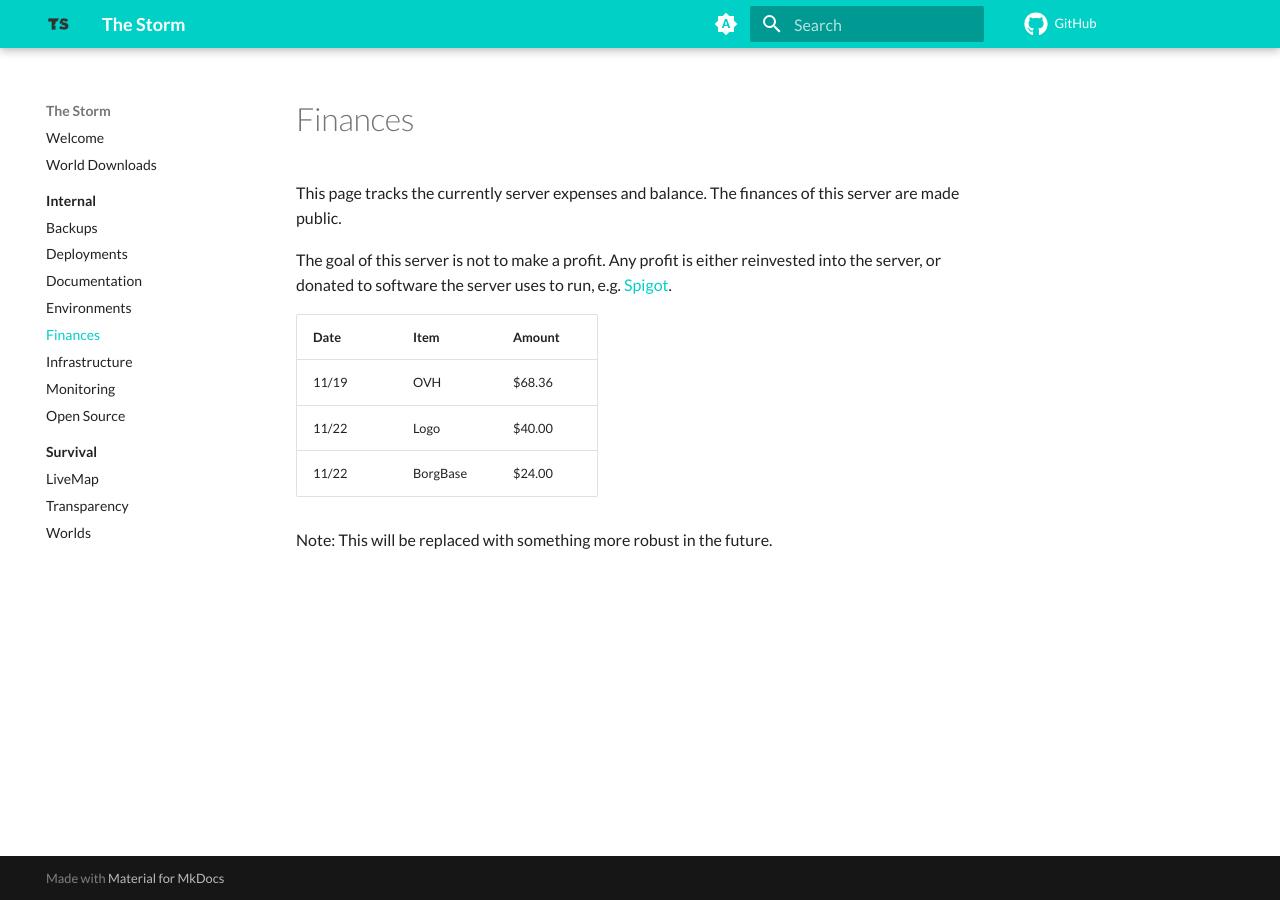
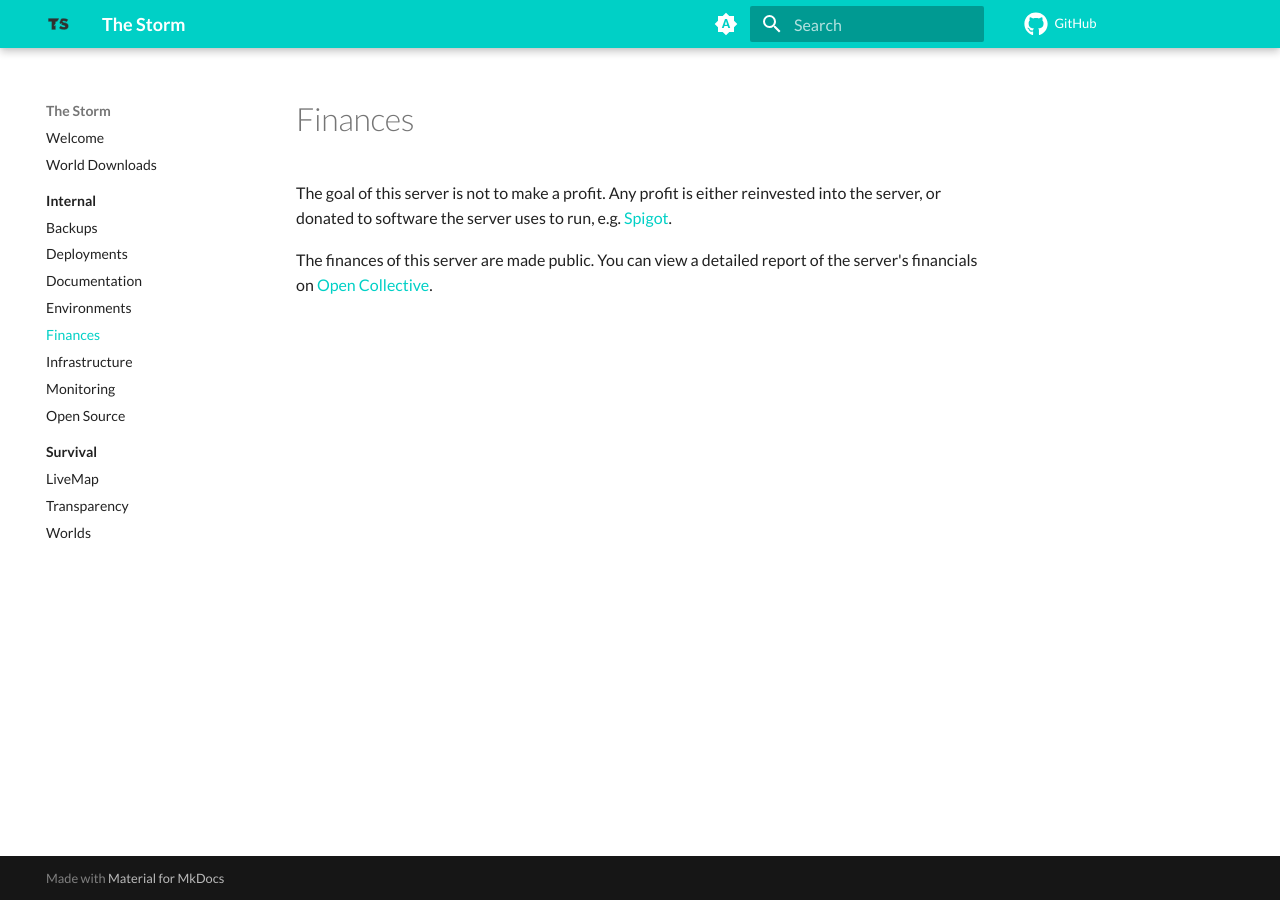
Before and after one commit to the-storm-mc/monorepo, an MkDocs documentation site: the page built from docs/docs/internal/finances.md, in a window 1280 px wide. Built offline with MkDocs 1.6.1 and Material for MkDocs 9.7.7, drawn with Linux system fonts in a browser that asks for light colours; comment, search, counter and statistics services are not loaded.

Commit message:
more updates

```diff
--- a/docs/docs/internal/finances.md
+++ b/docs/docs/internal/finances.md
@@ -1,13 +1,5 @@
 # Finances
-
-This page tracks the currently server expenses and balance. The finances of this server are made public.
 
 The goal of this server is not to make a profit. Any profit is either reinvested into the server, or donated to software the server uses to run, e.g. [Spigot](https://www.spigotmc.org/).
 
-| Date  | Item     | Amount |
-| ----- | -------- | ------ |
-| 11/19 | OVH      | $68.36 |
-| 11/22 | Logo     | $40.00 |
-| 11/22 | BorgBase | $24.00 |
-
-Note: This will be replaced with something more robust in the future.
+ The finances of this server are made public. You can view a detailed report of the server's financials on [Open Collective](https://opencollective.com/the-storm).
```
Also changed, not shown: 5 other files.
